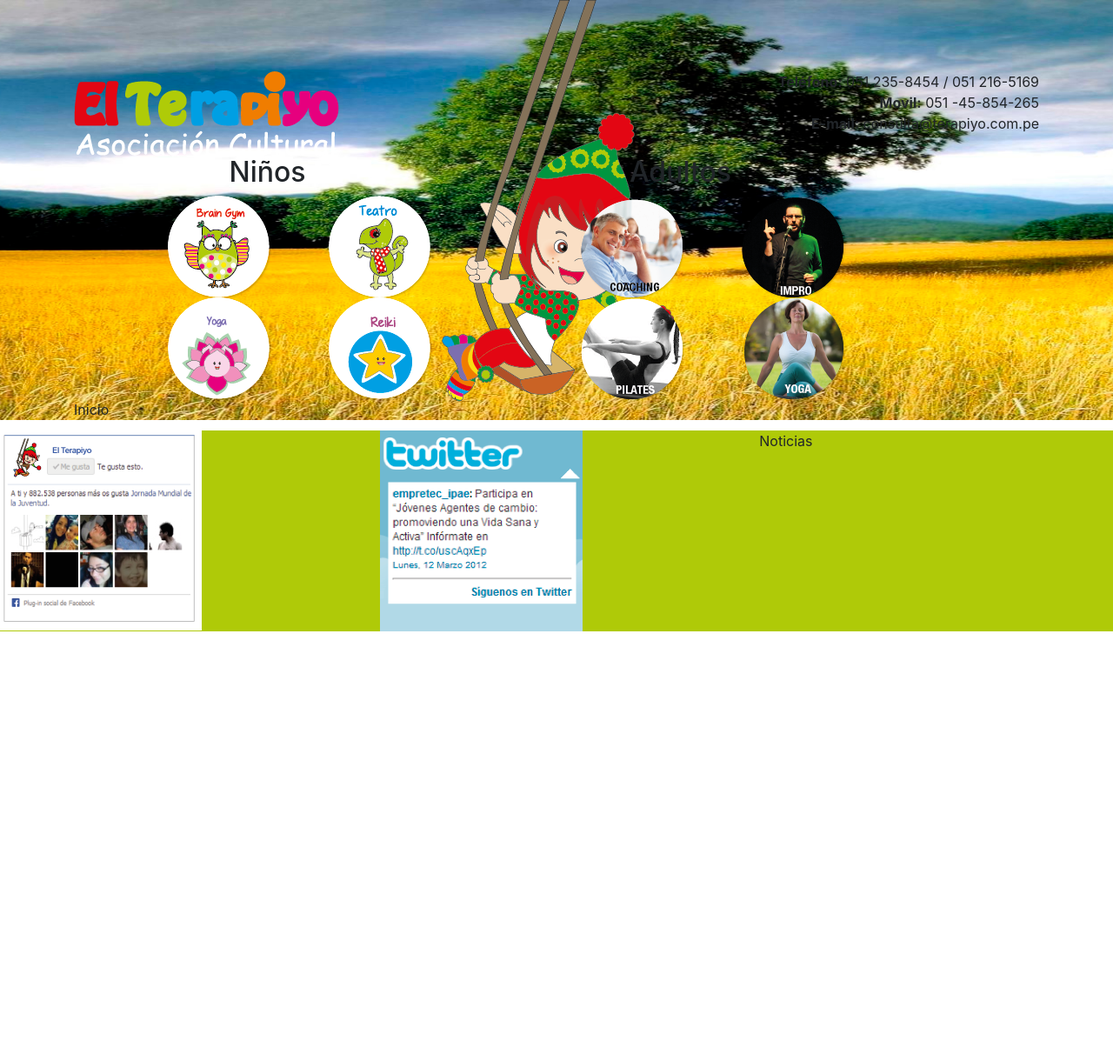
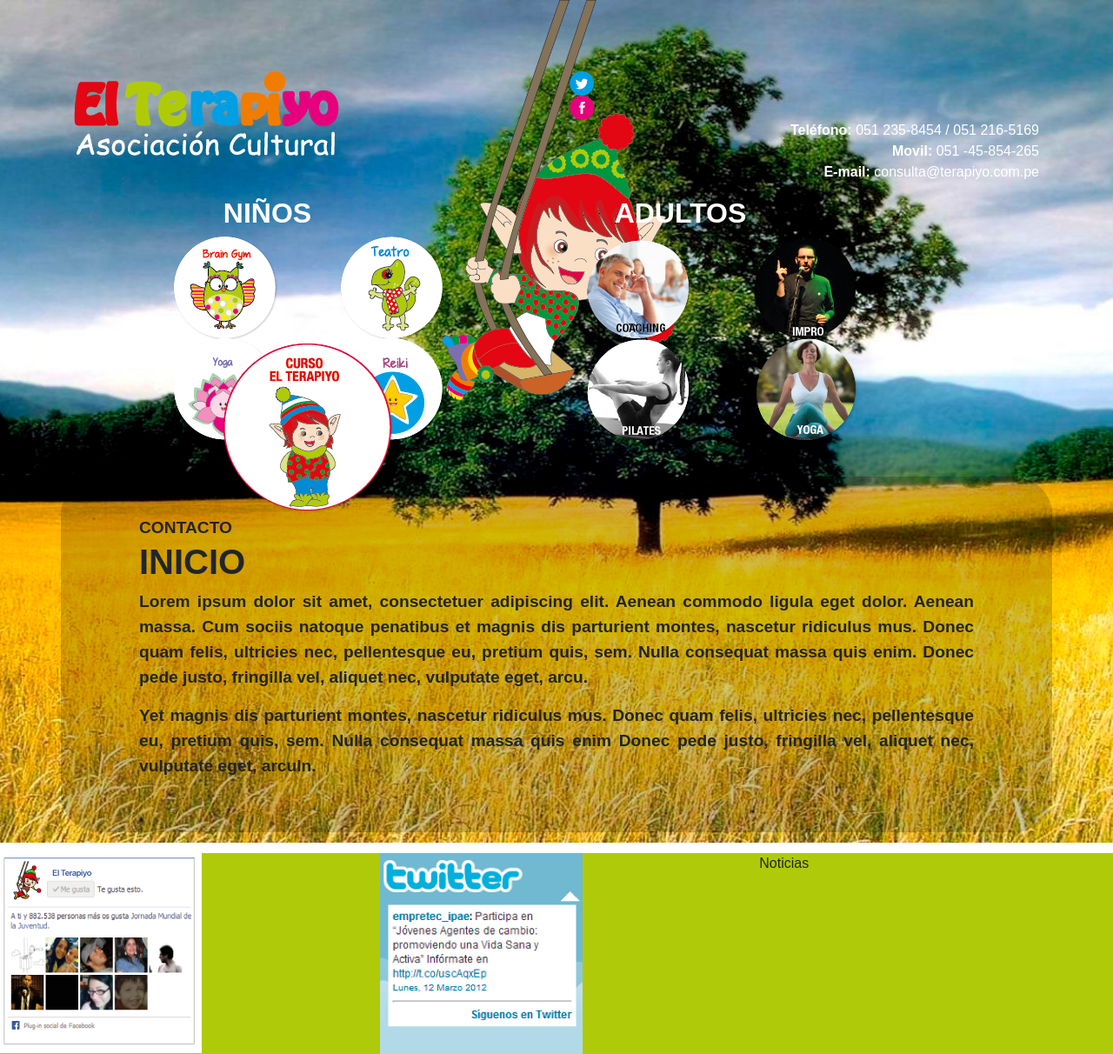
Before and after one commit to CollDev/terapiyo, a PHP site: page / in a window 1280 px wide. Shown: the whole page at 87% size. Before the commit the page ends 726 px from the top, so only its background shows below. Run offline with PHP 8.4, Linux system fonts and the light colour scheme; some libraries are stand-ins or nearby versions.

Commit message:
inicio contacto and duende

```diff
--- a/css/sprites.css
+++ b/css/sprites.css
@@ -1,4 +1,4 @@
-.yoga-adultos, .yoga, .volver, .teatro, .reiki, .pilates, .logotipo, .impro, .curso-el-terapiyo, .coaching, .cerrar, .brain-gym{
+.yoga-adultos, .yoga, .volver, .teatro, .reiki, .pilates, .logotipo, .impro, .curso-el-terapiyo, .coaching, .cerrar, .brain-gym, .twitter, .facebook{
     background: url("../img/sprites.png") no-repeat;
     display: block;
 }
@@ -74,3 +74,15 @@
     width: 117px;
     height: 117px;
 }
+
+.twitter{
+    background-position: -257px -138px ;
+    width: 28px;
+    height: 28px;
+}
+
+.facebook{
+    background-position: -288px -138px ;
+    width: 29px;
+    height: 28px;
+}
--- a/css/styles.css
+++ b/css/styles.css
@@ -2,6 +2,13 @@
     Created on : 24/10/2013, 12:54:09 PM
     Author     : Joe Robles <joe.robles.pdj@gmail.com>
 */
+body {
+    font-family: "Metrophobic", Arial, serif;
+    font-size: 16px;
+}
+.bold{
+    font-family: "Metrophobic", Arial, serif;font-weight: 700;
+}
 .background {
     background: url("../images/background.jpg") no-repeat;
     background-size: 100% 100%;
@@ -16,18 +23,8 @@
     margin-top: 12px;
     background: #afca08;
 }
-@font-face {
-    font-family: 'WebSymbolsRegular';
-    src: url('websymbols/websymbols-regular-webfont.eot');
-    src: url('websymbols/websymbols-regular-webfont.eot?#iefix') format('embedded-opentype'),
-        url('websymbols/websymbols-regular-webfont.woff') format('woff'),
-        url('websymbols/websymbols-regular-webfont.ttf') format('truetype'),
-        url('websymbols/websymbols-regular-webfont.svg#WebSymbolsRegular') format('svg');
-    font-weight: normal;
-    font-style: normal;
-}
 .ca-menu{
-    margin-bottom: 58px;
+    margin-bottom: 62px;
 }
 .ca-menu li{
     width: 117px;
@@ -36,7 +33,7 @@
     position: relative;
     float:left;
     list-style: none;
-    margin-left: 68px;
+    margin-left: 75px;
     -webkit-box-shadow: 1px 1px 2px rgba(0,0,0,0.2);
     -moz-box-shadow: 1px 1px 2px rgba(0,0,0,0.2);
     box-shadow: 1px 1px 2px rgba(0,0,0,0.2);
@@ -61,7 +58,6 @@
     position: relative;
 }
 .ca-icon{
-    font-family: 'WebSymbolsRegular', cursive;
     font-size: 40px;
     color: #f6f6f6;;
     line-height: 60px;
@@ -95,7 +91,7 @@
     -moz-transform: scale(1.1);
     -o-transform: scale(1.1);
     -ms-transform: scale(1.1);
-    transform: scale(1.1);
+    transform: scale(1.1);    font-family: 'WebSymbolsRegular', cursive;
 }
 .ca-menu li:hover .ca-icon{
     color: #000;
@@ -141,3 +137,105 @@
         opacity: 1;
     }
 }
+#terapiyo-duende{
+    display: block;
+    height: 192px;
+    left: 79px;
+    position: absolute;
+    top: 169px;
+    width: 193px;
+    z-index: 1;
+}
+.cat-menu li{
+    width: 193px;
+    height: 192px;
+    overflow: hidden;
+    position: relative;
+    float:left;
+    list-style: none;
+    margin-left: 68px;
+    -webkit-box-shadow: 1px 1px 2px rgba(0,0,0,0.2);
+    -moz-box-shadow: 1px 1px 2px rgba(0,0,0,0.2);
+    box-shadow: 1px 1px 2px rgba(0,0,0,0.2);
+    -webkit-border-radius: 125px;
+    -moz-border-radius: 125px;
+    border-radius: 125px;
+    -webkit-transition: all 400ms linear;
+    -moz-transition: all 400ms linear;
+    -o-transition: all 400ms linear;
+    -ms-transition: all 400ms linear;
+    transition: all 400ms linear;
+}
+.cat-menu li:last-child{
+    margin-right: 0px;
+}
+.cat-menu li a{
+    text-align: left;
+    width: 100%;
+    height: 100%;
+    display: block;
+    color: #333;
+    position: relative;
+}
+.cat-icon{
+    font-size: 40px;
+    color: #f6f6f6;;
+    line-height: 60px;
+    position: absolute;
+    width: 100%;
+    height: 117px;
+    left: 0px;
+    text-align: center;
+    -webkit-transition: all 400ms linear;
+    -moz-transition: all 400ms linear;
+    -o-transition: all 400ms linear;
+    -ms-transition: all 400ms linear;
+    transition: all 400ms linear;
+}
+.cat-main{
+    font-size: 24px;
+    position: absolute;
+    top: 110px;
+    height: 80px;
+    width: 170px;
+    left: 50%;
+    margin-left: -85px;
+    opacity: 0.8;
+    text-align: center;
+    color: #555;
+}
+.cat-menu li:hover{
+    border-color: #333;
+    z-index: 999;
+    -webkit-transform: scale(1.1);
+    -moz-transform: scale(1.1);
+    -o-transform: scale(1.1);
+    -ms-transform: scale(1.1);
+    transform: scale(1.1);
+}
+.cat-menu li:hover .cat-icon{
+    color: #000;
+    font-size: 60px;
+    text-shadow: 0px 0px 1px #000;
+    -webkit-animation: moveFromBottom 300ms ease;
+    -moz-animation: moveFromBottom 300ms ease;
+    -ms-animation: moveFromBottom 300ms ease;
+}
+.cat-menu li:hover .cat-main{
+    color: #000;
+    -webkit-animation: moveFromBottom 500ms ease;
+    -moz-animation: moveFromBottom 500ms ease;
+    -ms-animation: moveFromBottom 500ms ease;
+}
+.white{
+    color: #fff;
+}
+.home{
+    background: none repeat scroll 0 0 rgba(0, 0, 0, 0.18);
+    border-radius: 44px;
+    font-size: 1.2em;
+    font-weight: 700;
+    margin: 42px 0 12px;
+    padding: 45px 90px;
+    text-align: justify;
+}
--- a/index.html
+++ b/index.html
@@ -4,6 +4,7 @@
         <meta charset="utf-8">
         <meta name="viewport" content="width=device-width, initial-scale=1.0">
         <title>Terapiyo</title>
+        <link href="http://fonts.googleapis.com/css?family=Archivo+Narrow:400,700" rel="stylesheet" type="text/css">
         <link href="lib/bootstrap/css/bootstrap.min.css" rel="stylesheet" type="text/css">
         <link href="css/sprites.css" rel="stylesheet" type="text/css">
         <link href="css/styles.css" rel="stylesheet" type="text/css">
@@ -16,18 +17,38 @@
                 <div class="row first-row">
                     <div class="col-sm-6"><i class="logotipo center-block"></i></div>
                     <div class="col-sm-6 ">
-                        <address class="pull-right text-right">
-                            <strong>Teléfono:</strong> 051 235-8454 / 051 216-5169<br>
-                            <strong>Movil:</strong> 051 -45-854-265<br>
-                            <strong>E-mail:</strong> consulta@terapiyo.com.pe<br>
-                        </address>
+                        <div class="row">
+                            <div class="col-sm-12">
+                                <i class="twitter pull-right"></i>
+                                <i class="facebook pull-right"></i>
+                            </div>
+                        </div>
+                        <div class="row">
+                            <div class="col-sm-12">
+                                <address class="pull-right text-right white">
+                                    <strong>Teléfono:</strong> 051 235-8454 / 051 216-5169<br>
+                                    <strong>Movil:</strong> 051 -45-854-265<br>
+                                    <strong>E-mail:</strong> consulta@terapiyo.com.pe<br>
+                                </address>
+                            </div>
+                        </div>
                     </div>
                 </div>
                 <div class="row">
                     <div class="col-sm-5">
                         <div class="row">
+                            <div id="terapiyo-duende">
+                                <ul class="cat-menu">
+                                    <li>
+                                        <span class="cat-icon curso-el-terapiyo"></span>
+                                        <div class="cat-content">
+                                            <i class="curso-el-terapiyo"></i>
+                                        </div>
+                                    </li>
+                                </ul>
+                            </div>
                             <div class="col-sm-12">
-                                <h2 class="text-center">Niños</h2>
+                                <h2 class="text-center white bold">NIÑOS</h2>
                             </div>
                             <div class="col-sm-12">
                                 <ul class="ca-menu">
@@ -68,7 +89,7 @@
                     <div class="col-sm-5 col-sm-offset-2">
                         <div class="row">
                             <div class="col-sm-12">
-                                <h2 class="text-center">Adultos</h2>
+                                <h2 class="text-center white bold">ADULTOS</h2>
                             </div>
                             <div class="col-sm-12">
                                 <ul class="ca-menu">
@@ -108,7 +129,16 @@
                     </div>
                 </div>
                 <div class="row">
-                    <div class="col-sm-12 home">Inicio</div>
+                    <div class="col-sm-12 home">
+                        <span class="pull-right">CONTACTO</span>
+                        <h1 class="bold">INICIO</h1>
+                        <p>
+                            Lorem ipsum dolor sit amet, consectetuer adipiscing elit. Aenean commodo ligula eget dolor. Aenean massa. Cum sociis natoque penatibus et magnis dis parturient montes, nascetur ridiculus mus. Donec quam felis, ultricies nec, pellentesque eu, pretium quis, sem. Nulla consequat massa quis enim. Donec pede justo, fringilla vel, aliquet nec, vulputate eget, arcu.
+                        </p>
+                        <p>
+                            Yet magnis dis parturient montes, nascetur ridiculus mus. Donec quam felis, ultricies nec, pellentesque eu, pretium quis, sem. Nulla consequat massa quis enim Donec pede justo, fringilla vel, aliquet nec, vulputate eget, arculn.
+                        </p>
+                    </div>
                 </div>
             </div>
         </div>
```
Also changed, not shown: img/sprites.png.
